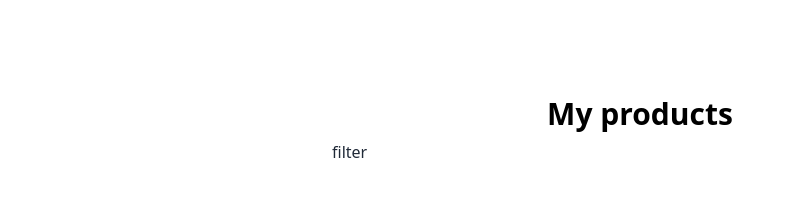
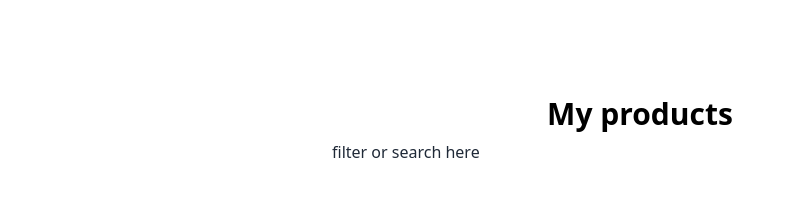
Before and after one commit to gebruabrha125207/myjs-_project, a plain HTML site: page index.html in a window 1280 px wide. Shown: the top 217 px of the page, without its empty margins (0-790 px from the left). Drawn offline with nearby package versions, Linux system fonts and the light colour scheme; no server answers.

Commit message:
Update index.html
change filter to filter or search

```diff
--- a/index.html
+++ b/index.html
@@ -12,7 +12,7 @@
 
 </div>
 <form class="text-center py">
-    <input type="text"class="placeholder-gray-800 focus:outline-none big-gray-200 text-gray-800 w-2/4 py-2 px-3 font-poopins rounded-md/"id="filterinput"placeholder="filter">
+    <input type="text"class="placeholder-gray-800 focus:outline-none big-gray-200 text-gray-800 w-2/4 py-2 px-3 font-poopins rounded-md/"id="filterinput"placeholder="filter or search here">
 
 </form>
 
```
